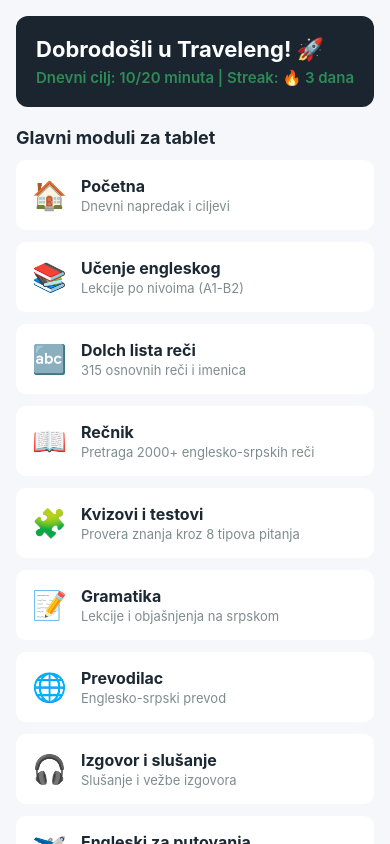
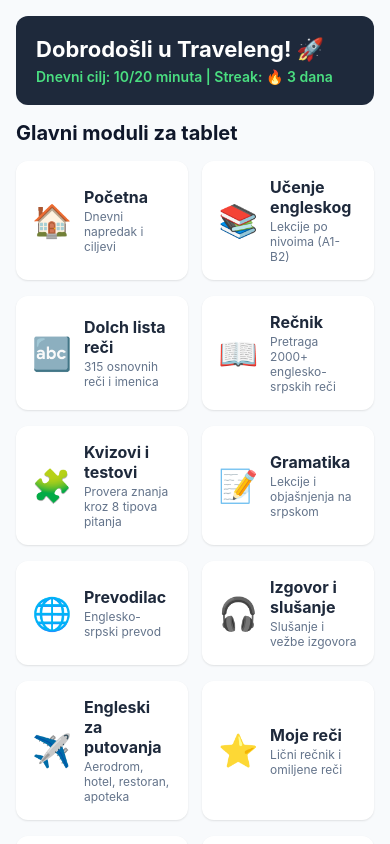
Before and after one commit to totaldigitalitagency-coder/Traveleng, a React Native app: screen / in a window 390 px wide. Built offline with nearby package versions, Linux system fonts and the light colour scheme.

Commit message:
Refactor App component and update modules structure

```diff
--- a/App.js
+++ b/App.js
@@ -1,70 +1,200 @@
 import React, { useState } from 'react';
-import { View, Text, StyleSheet, ScrollView, TouchableOpacity, useWindowDimensions, Alert } from 'react-native';
+import {
+  StyleSheet,
+  Text,
+  View,
+  TouchableOpacity,
+  ScrollView,
+  SafeAreaView,
+  StatusBar
+} from 'react-native';
 
-const MODULES = [
-  { id: '1', title: 'Početna', desc: 'Dnevni napredak i ciljevi', icon: '🏠' },
-  { id: '2', title: 'Učenje engleskog', desc: 'Lekcije po nivoima (A1-B2)', icon: '📚' },
-  { id: '3', title: 'Dolch lista reči', desc: '315 osnovnih reči i imenica', icon: '🔤' },
-  { id: '4', title: 'Rečnik', desc: 'Pretraga 2000+ englesko-srpskih reči', icon: '📖' },
-  { id: '5', title: 'Kvizovi i testovi', desc: 'Provera znanja kroz 8 tipova pitanja', icon: '🧩' },
-  { id: '6', title: 'Gramatika', desc: 'Lekcije i objašnjenja na srpskom', icon: '📝' },
-  { id: '7', title: 'Prevodilac', desc: 'Englesko-srpski prevod', icon: '🌐' },
-  { id: '8', title: 'Izgovor i slušanje', desc: 'Slušanje i vežbe izgovora', icon: '🎧' },
-  { id: '9', title: 'Engleski za putovanja', desc: 'Aerodrom, hotel, restoran, apoteka', icon: '✈️' },
-  { id: '10', title: 'Moje reči', desc: 'Lični rečnik i omiljene reči', icon: '⭐' },
-  { id: '11', title: 'Statistika napretka', desc: 'Praćenje savladanih reči', icon: '📊' },
-  { id: '12', title: 'Podešavanja', desc: 'Dnevni cilj i opcije', icon: '⚙️' },
+export default function App() {
+  const [currentScreen, setCurrentScreen] = useState('home');
+  const [selectedCategory, setSelectedCategory] = useState(null);
+
+  const modules = [
+    { id: 'pocetna', title: 'Početna', subtitle: 'Dnevni napredak i ciljevi', icon: '🏠' },
+    { id: 'ucenje', title: 'Učenje engleskog', subtitle: 'Lekcije po nivoima (A1-B2)', icon: '📚' },
+    { id: 'dolch', title: 'Dolch lista reči', subtitle: '315 osnovnih reči i imenica', icon: '🔤' },
+    { id: 'recnik', title: 'Rečnik', subtitle: 'Pretraga 2000+ englesko-srpskih reči', icon: '📖' },
+    { id: 'kvizovi', title: 'Kvizovi i testovi', subtitle: 'Provera znanja kroz 8 tipova pitanja', icon: '🧩' },
+    { id: 'gramatika', title: 'Gramatika', subtitle: 'Lekcije i objašnjenja na srpskom', icon: '📝' },
+    { id: 'prevodilac', title: 'Prevodilac', subtitle: 'Englesko-srpski prevod', icon: '🌐' },
+    { id: 'izgovor', title: 'Izgovor i slušanje', subtitle: 'Slušanje i vežbe izgovora', icon: '🎧' },
+    { id: 'putovanja', title: 'Engleski za putovanja', subtitle: 'Aerodrom, hotel, restoran, apoteka', icon: '✈️' },
+    { id: 'moje_reci', title: 'Moje reči', subtitle: 'Lični rečnik i omiljene reči', icon: '⭐' },
+    { id: 'statistika', title: 'Statistika napretka', subtitle: 'Praćenje savladanih reči', icon: '📊' },
+    { id: 'podesavanja', title: 'Podešavanja', subtitle: 'Dnevni cilj i opcije', icon: '⚙️' },
   ];
 
-export default function App() {
-  const { width } = useWindowDimensions();
-  const isTablet = width > 600;
-  const cardWidth = isTablet ? (width - 60) / 2 : width - 32;
-
-  const handlePress = (title) => {
-    Alert.alert("Traveleng", `Otvaram modul: ${title}`);
+  const handleModulePress = (module) => {
+    setSelectedCategory(module);
+    setCurrentScreen('detail');
   };
 
   return (
-    <ScrollView style={styles.container} contentContainerStyle={styles.content}>
-      <View style={styles.banner}>
-        <Text style={styles.bannerTitle}>Dobrodošli u Traveleng! 🚀</Text>
-        <Text style={styles.bannerSubtitle}>Dnevni cilj: 10/20 minuta | Streak: 🔥 3 dana</Text>
+    <SafeAreaView style={styles.container}>
+      <StatusBar barStyle="light-content" backgroundColor="#1e293b" />
+
+      {/* Header Banner */}
+      <View style={styles.header}>
+        <Text style={styles.headerTitle}>Dobrodošli u Traveleng! 🚀</Text>
+        <Text style={styles.headerSubtitle}>Dnevni cilj: 10/20 minuta | Streak: 🔥 3 dana</Text>
       </View>
 
-      <Text style={styles.sectionHeader}>Glavni moduli za tablet</Text>
-
+      {currentScreen === 'home' ? (
+        <ScrollView contentContainerStyle={styles.scrollContent}>
+          <Text style={styles.sectionTitle}>Glavni moduli za tablet</Text>
           <View style={styles.grid}>
-        {MODULES.map((item) => (
+            {modules.map((item) => (
               <TouchableOpacity
                 key={item.id}
-            style={[styles.card, { width: cardWidth }]}
-            onPress={() => handlePress(item.title)}
+                style={styles.card}
                 activeOpacity={0.7}
+                onPress={() => handleModulePress(item)}
               >
                 <Text style={styles.cardIcon}>{item.icon}</Text>
                 <View style={styles.cardTextContainer}>
                   <Text style={styles.cardTitle}>{item.title}</Text>
-              <Text style={styles.cardDesc}>{item.desc}</Text>
+                  <Text style={styles.cardSubtitle}>{item.subtitle}</Text>
                 </View>
               </TouchableOpacity>
             ))}
           </View>
         </ScrollView>
+      ) : (
+        <View style={styles.detailContainer}>
+          <TouchableOpacity
+            style={styles.backButton}
+            onPress={() => setCurrentScreen('home')}
+          >
+            <Text style={styles.backButtonText}>⬅ Nazad na početnu</Text>
+          </TouchableOpacity>
+
+          <View style={styles.detailCard}>
+            <Text style={styles.detailIcon}>{selectedCategory?.icon}</Text>
+            <Text style={styles.detailTitle}>{selectedCategory?.title}</Text>
+            <Text style={styles.detailSubtitle}>{selectedCategory?.subtitle}</Text>
+            <Text style={styles.detailBody}>
+              Modul je uspešno pokrenut! Ovde možete ubaciti vašu specifičnu logiku i lekcije za {selectedCategory?.title}.
+            </Text>
+          </View>
+        </View>
+      )}
+    </SafeAreaView>
   );
 }
 
 const styles = StyleSheet.create({
-  container: { flex: 1, backgroundColor: '#F5F7FA' },
-  content: { padding: 16 },
-  banner: { backgroundColor: '#1A2530', borderRadius: 12, padding: 20, marginBottom: 20 },
-  bannerTitle: { color: '#FFFFFF', fontSize: 22, fontWeight: 'bold' },
-  bannerSubtitle: { color: '#2E8B57', fontSize: 15, marginTop: 6, fontWeight: '600' },
-  sectionHeader: { fontSize: 18, fontWeight: 'bold', color: '#1C2833', marginBottom: 12 },
-  grid: { flexDirection: 'row', flexWrap: 'wrap', justifyContent: 'space-between' },
-  card: { backgroundColor: '#FFFFFF', borderRadius: 10, padding: 16, marginBottom: 12, flexDirection: 'row', alignItems: 'center', elevation: 2 },
-  cardIcon: { fontSize: 28, marginRight: 14 },
-  cardTextContainer: { flex: 1 },
-  cardTitle: { fontSize: 16, fontWeight: 'bold', color: '#1C2833' },
-  cardDesc: { fontSize: 13, color: '#7F8C8D', marginTop: 2 },
+  container: {
+    flex: 1,
+    backgroundColor: '#f8fafc',
+  },
+  header: {
+    backgroundColor: '#1e293b',
+    padding: 20,
+    borderRadius: 12,
+    margin: 16,
+  },
+  headerTitle: {
+    color: '#ffffff',
+    fontSize: 22,
+    fontWeight: 'bold',
+  },
+  headerSubtitle: {
+    color: '#4ade80',
+    fontSize: 14,
+    marginTop: 6,
+    fontWeight: '600',
+  },
+  scrollContent: {
+    paddingHorizontal: 16,
+    paddingBottom: 24,
+  },
+  sectionTitle: {
+    fontSize: 20,
+    fontWeight: 'bold',
+    color: '#0f172a',
+    marginBottom: 16,
+  },
+  grid: {
+    flexDirection: 'row',
+    flexWrap: 'wrap',
+    justifyContent: 'space-between',
+  },
+  card: {
+    backgroundColor: '#ffffff',
+    width: '48%',
+    flexDirection: 'row',
+    alignItems: 'center',
+    padding: 16,
+    borderRadius: 12,
+    marginBottom: 16,
+    elevation: 2,
+    shadowColor: '#000',
+    shadowOffset: { width: 0, height: 1 },
+    shadowOpacity: 0.1,
+    shadowRadius: 2,
+  },
+  cardIcon: {
+    fontSize: 32,
+    marginRight: 12,
+  },
+  cardTextContainer: {
+    flex: 1,
+  },
+  cardTitle: {
+    fontSize: 16,
+    fontWeight: 'bold',
+    color: '#1e293b',
+  },
+  cardSubtitle: {
+    fontSize: 12,
+    color: '#64748b',
+    marginTop: 2,
+  },
+  detailContainer: {
+    flex: 1,
+    padding: 16,
+  },
+  backButton: {
+    backgroundColor: '#2563eb',
+    padding: 12,
+    borderRadius: 8,
+    alignSelf: 'flex-start',
+    marginBottom: 16,
+  },
+  backButtonText: {
+    color: '#ffffff',
+    fontWeight: 'bold',
+  },
+  detailCard: {
+    backgroundColor: '#ffffff',
+    padding: 24,
+    borderRadius: 12,
+    alignItems: 'center',
+    elevation: 3,
+  },
+  detailIcon: {
+    fontSize: 64,
+    marginBottom: 12,
+  },
+  detailTitle: {
+    fontSize: 24,
+    fontWeight: 'bold',
+    color: '#0f172a',
+  },
+  detailSubtitle: {
+    fontSize: 14,
+    color: '#64748b',
+    marginTop: 4,
+  },
+  detailBody: {
+    fontSize: 16,
+    color: '#334155',
+    textAlign: 'center',
+    marginTop: 20,
+    lineHeight: 24,
+  },
 });
```
Lines whose indentation alone changed are shown as unchanged.
